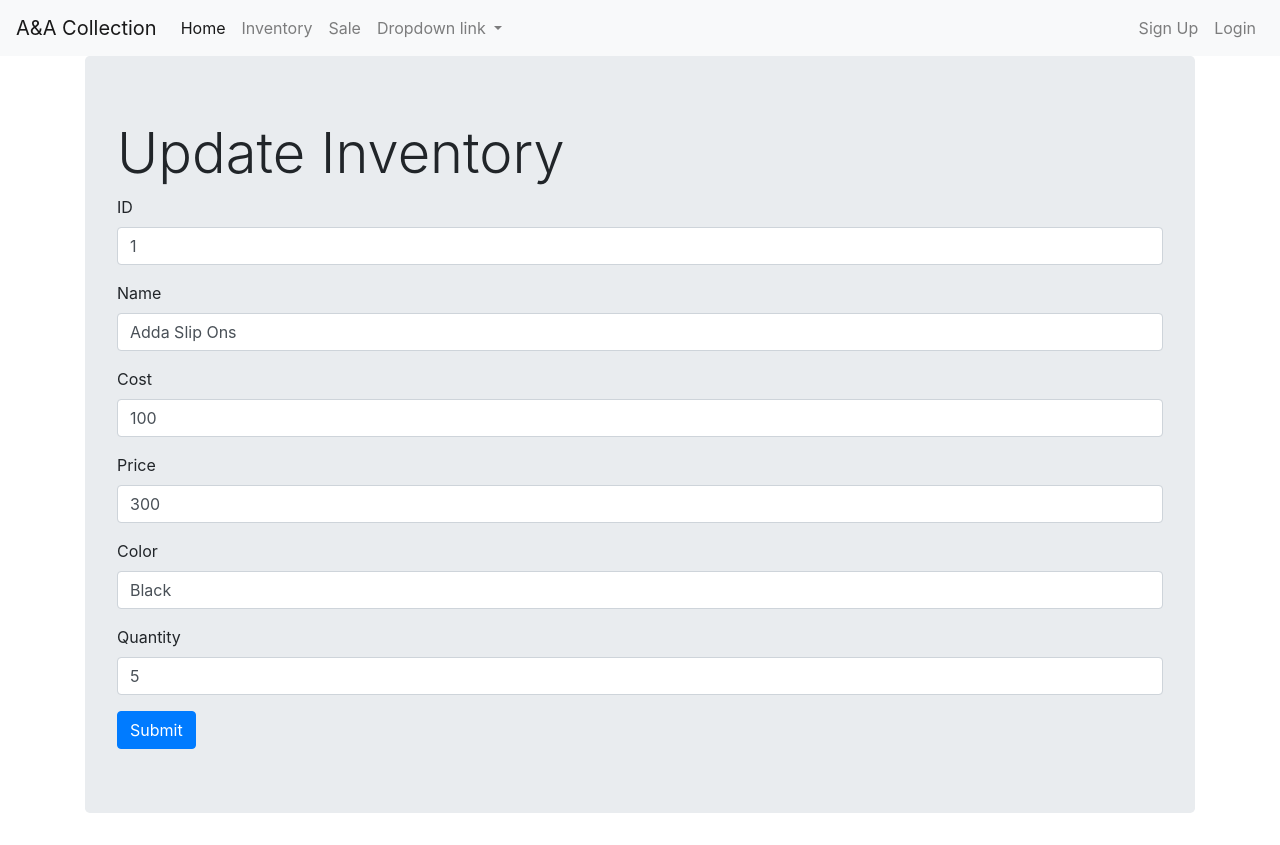
After one commit to bhanu18/Keeping_Inventory, a PHP site: page /store/update_inventory.php?Id=1 in a window 1280 px wide. The commit adds this page. Run offline with PHP 8.4, Linux system fonts and the light colour scheme; the visitor is signed in with stand-in values (Sample User, id 1); data comes from the database, SQL or seed files in the repository; tables that the repository leaves empty or names only in its code hold one stand-in row (values such as "Sample post").

Commit message:
changed connection ways

```diff
--- a/add_product.php
+++ b/add_product.php
@@ -47,10 +47,6 @@ include('session.php');
       $price =$_POST['price'];
       $color = $_POST['color'];
       $quantity = $_POST['quantity'];
-    $link= mysqli_connect("localhost", "root", '',"store",'3308');
-if(!$link){
-    die ('connection unsuccessful'. mysqli_connect_error($link));
-}
       //$sql= 'SELECT id FROM product';
       //$row = mysqli_fetch_array(mysqli_query($link, $sql));
       $sql = "INSERT INTO product (name, Cost_price, price, Color,quantiy) VALUES ('$name','$price','$cost','$color','$quantity')";
--- a/header.php
+++ b/header.php
@@ -6,14 +6,14 @@
     <script src="https://cdn.jsdelivr.net/npm/popper.js@1.16.1/dist/umd/popper.min.js" integrity="sha384-9/reFTGAW83EW2RDu2S0VKaIzap3H66lZH81PoYlFhbGU+6BZp6G7niu735Sk7lN" crossorigin="anonymous"></script>
     <script src="https://stackpath.bootstrapcdn.com/bootstrap/4.5.2/js/bootstrap.min.js" integrity="sha384-B4gt1jrGC7Jh4AgTPSdUtOBvfO8shuf57BaghqFfPlYxofvL8/KUEfYiJOMMV+rV" crossorigin="anonymous"></script>
 <nav class="navbar navbar-expand-lg navbar-light bg-light">
-  <a class="navbar-brand" href="#">A&amp;A Shoe Collection</a>
+  <a class="navbar-brand" href="#">A&amp;A Collection</a>
   <button class="navbar-toggler" type="button" data-toggle="collapse" data-target="#navbarNavDropdown" aria-controls="navbarNavDropdown" aria-expanded="false" aria-label="Toggle navigation">
     <span class="navbar-toggler-icon"></span>
   </button>
   <div class="collapse navbar-collapse" id="navbarNavDropdown">
     <ul class="navbar-nav">
       <li class="nav-item active">
-        <a class="nav-link" href="index.php">Home <span class="sr-only">(current)</span></a>
+        <a class="nav-link" href="home.php">Home <span class="sr-only">(current)</span></a>
       </li>
       <li class="nav-item">
         <a class="nav-link" href="inventory.php">Inventory</a>
@@ -44,3 +44,9 @@ Login</a>
     </ul>
   </div>
 </nav>
+<?php
+  $link = mysqli_connect("localhost", "root", '',"store","3308");
+   if(!$link){
+    die ("Nooo");
+}
+?>
--- a/sale.php
+++ b/sale.php
@@ -29,10 +29,7 @@ include('session.php');
     </tr>
   </thead>
   <tbody>
-      <?php $link= mysqli_connect("localhost", "root", '',"store",'3308');
-if(!$link){
-    die ('connection unsuccessful'. mysqli_error($link));
-}
+      <?php
       $sql = "SELECT sale_id,Name, Date, sale_quantity, sale_price FROM items_sale JOIN product ON product.Id = items_sale.prod_id order by sale_id asc";
 
       $result = mysqli_query($link,$sql);
@@ -47,6 +44,7 @@ if(!$link){
       <td>'.$row["Date"].'</td>
       <td>'.$row["sale_quantity"].'</td>
       <td>'.$row["sale_price"].'</td>
+      <td><a class="btn btn-primary" href="update_sale.php?sale_id='.$row["sale_id"].'">Update</a></td>
     </tr>';
       }
       mysqli_close($link);
--- /dev/null
+++ b/update_inventory.php
@@ -0,0 +1,58 @@
+<?php
+include('session.php');
+
+if(isset($_POST['submit'])) {
+mysqli_query($connection,"UPDATE employee set id='" . $_POST['Id'] . "', Name='" . $_POST['Name'] . "', Cost_price='" . $_POST['Cost_price'] . "', price='" . $_POST['price'] . "' ,color='" . $_POST['Color'] . "',Quantiy='".$_POST['Quantiy']."' WHERE id='" . $_POST['Id'] . "'");
+    header("Location: inventory.php");
+}
+
+$result = mysqli_query($connection,"Select * from product where id='".$_GET['Id']."'");
+$row = mysqli_fetch_array($result);
+?>
+<!doctype html>
+<html lang="en">
+  <head>
+    <!-- Required meta tags -->
+    <meta charset="utf-8">
+    <meta name="viewport" content="width=device-width, initial-scale=1, shrink-to-fit=no">
+
+    <title>Inventory</title>
+  </head>
+  <body>
+      <?php include_once('header.php')?>
+          <div class="container">
+              <div class="jumbotron">
+                  <h1 class="display-4">Update Inventory</h1>
+                  <form method="post">
+  <div class="form-group">
+    <label for="exampleInputEmail1">ID</label>
+    <input type="Hidden" class="form-control" name="id" value="<?php echo $row['Id']; ?>">
+    <input type="text" class="form-control" name="id" value="<?php echo $row['Id']; ?>" >
+  </div>
+  <div class="form-group">
+    <label for="exampleInputPassword1">Name</label>
+    <input type="text" class="form-control" name="name" value="<?php echo $row['Name']; ?>" >
+  </div>
+  <div class="form-group">
+    <label for="exampleInputPassword1">Cost</label>
+    <input type="text" class="form-control" name="Cost" value="<?php echo $row['Cost_price']; ?>" >
+  </div>
+    <div class="form-group">
+    <label for="exampleInputPassword1">Price</label>
+    <input type="text" class="form-control" name="price" value="<?php echo $row['price']; ?>" >
+  </div>
+        <div class="form-group">
+    <label for="exampleInputPassword1">Color</label>
+    <input type="text" class="form-control" name="color" value="<?php echo $row['Color']; ?>" >
+  </div>
+    <div class="form-group">
+    <label for="exampleInputPassword1">Quantity</label>
+    <input type="text" class="form-control" name="quantity" value="<?php echo $row['Quantiy']; ?>" >
+  </div>
+  <button type="submit" name="submit" class="btn btn-primary">Submit</button>
+</form>
+      </div>
+</div>
+
+  </body>
+</html>
```
Also changed, not shown: Add_sale.php (+1 -8 lines), inventory.php (+3 -5 lines), update_sale.php (added, +79 -0 lines).
